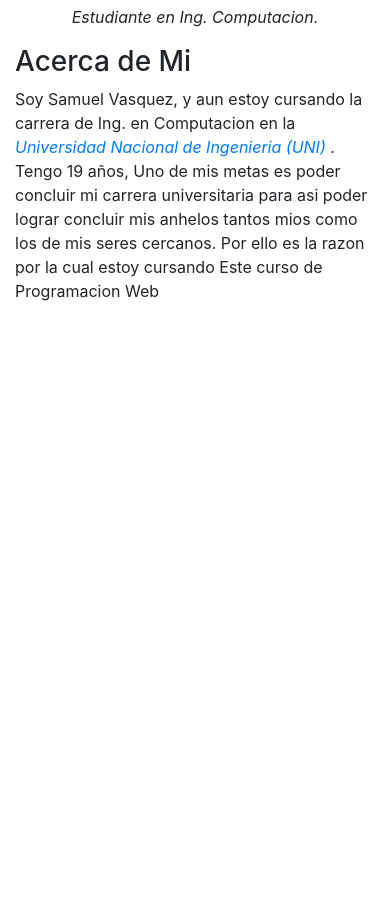
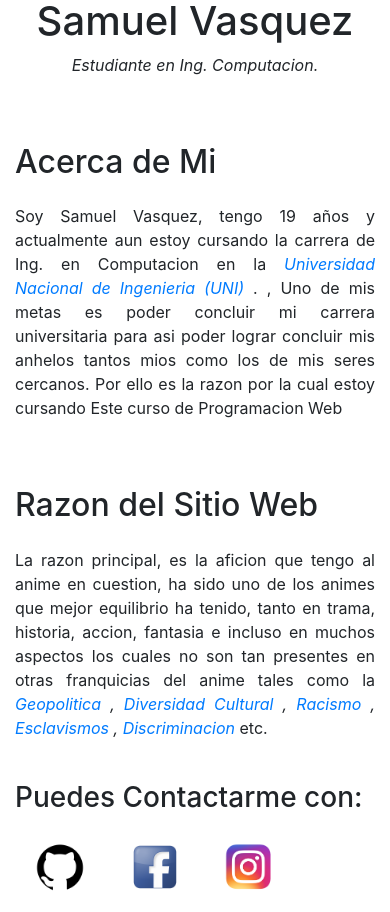
Before and after one commit to SamuelVasquez69/cs50w-project0, a plain HTML site: page templates/creador_contenido.html in a window 390 px wide. Shown: the part 490-1402 px from the top of the page. Before the commit the page ends 844 px from the top, so only its background shows below. Drawn offline with nearby package versions, Linux system fonts and the light colour scheme.

Commit message:
ultimos retoques al ultimo html, falta media query e aplicacion sass

```diff
--- a/styles/styles.css
+++ b/styles/styles.css
@@ -88,3 +88,18 @@
 .col-lg-9>h1{
   padding-top: 25px;
 }
+.container>section>h2{
+  padding-top: 50px;
+  padding-bottom: 15px;
+}
+
+.social_images{
+  width: 50px;
+  height: 50px;
+  margin: 20px;
+}
+
+.imagen-logo-navbar{
+  height: 40px;
+  width: 40px;
+}
--- a/templates/creador_contenido.html
+++ b/templates/creador_contenido.html
@@ -50,7 +50,7 @@
 
                     </div>
                     <div class="col-lg-9">
-                        <h1 style="text-align: center;">Samuel Vasquez</h1>
+                        <h1 style="text-align: center;" > <br> Samuel Vasquez</h1>
                         <p style="text-align: center;">
                             <i>
                                 Estudiante en Ing. Computacion.
@@ -61,20 +61,43 @@
             </header>
 
             <section>
-                <h3> Acerca de Mi</h3>
-
-                <p>Soy Samuel Vasquez, y aun estoy cursando la carrera de Ing. en Computacion en la
+                    <h2> Acerca de Mi</h2>
+                    <p  style="text-align: justify;">Soy Samuel Vasquez, tengo 19 años y actualmente aun estoy cursando la carrera de Ing. en Computacion en la
                         <i>
                             <a href="https://uni.edu.ni/#/">Universidad Nacional de Ingenieria (UNI)</a>
                         </i>.
-                    Tengo 19 años,
-                    Uno de mis
+                        , Uno de mis
                         metas es poder concluir mi carrera universitaria para asi poder lograr concluir mis anhelos tantos
                         mios como los de mis seres cercanos. Por ello es la razon por la cual estoy cursando Este
                         curso de Programacion Web
                     </p>
+
+                    <h2> Razon del Sitio Web</h2>
+                    <p style="text-align: justify; padding-bottom: 25px;">
+                        La razon principal, es la aficion que tengo al anime en cuestion, ha sido uno de los animes que mejor
+                        equilibrio ha tenido, tanto en trama, historia, accion, fantasia e incluso en muchos aspectos los cuales
+                        no son tan presentes en otras franquicias del anime tales como la
+                        <i>
+                            <a href="https://es.wikipedia.org/wiki/Geopol%C3%ADtica">Geopolitica</a>
+                            ,
+                            <a href="https://es.wikipedia.org/wiki/Diversidad_cultural">Diversidad Cultural</a>
+                            ,
+                            <a href="https://es.wikipedia.org/wiki/Racismo">Racismo</a>
+                            ,
+                            <a href="https://es.wikipedia.org/wiki/Racismo">Esclavismos</a>
+                            ,
+                            <a href="https://es.wikipedia.org/wiki/Discriminaci%C3%B3n">Discriminacion</a>
+                        </i>
+                        etc.
+
+                    </p>
             </section>
-
+           <footer>
+               <h3>Puedes Contactarme con: </h3>
+               <a href="https://github.com/SamuelVasquez69" ><img class="social_images" src="../styles/github.png" alt="link a github"></a>
+                <a href="https://www.facebook.com/angelsamuel.vasquezgarcia.37/"> <img class="social_images" src="../styles/facebook.png" alt="link a facebook"></a>
+                <a href="https://www.instagram.com/angelsamuel.vasquezgarcia.37/"> <img class="social_images" src="../styles/instagram.png" alt="link a facebook"></a>
+            </footer>
         </div>
     </div>
 
```
Also changed, not shown: styles/index.html (added, +55 -0 lines), templates/index.html (+1 -1 lines), styles/facebook.png (added), styles/github.png (added), styles/instagram.png (added), styles/logo.png (added). Lines whose indentation alone changed are shown as unchanged.
